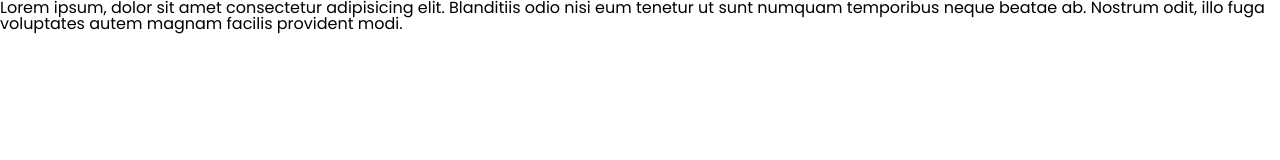
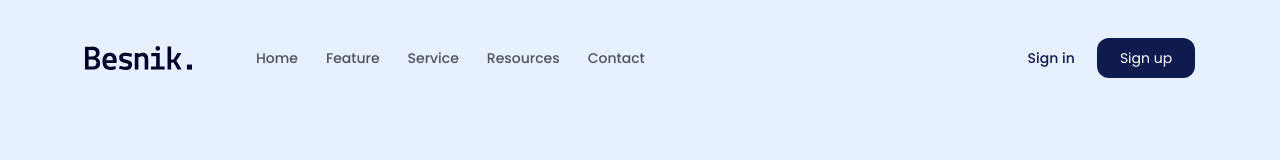
Before and after one commit to BAngQN/F8_Project1, a plain HTML site: page index.html in a window 1280 px wide. Drawn offline with Linux system fonts and the light colour scheme.

Commit message:
create header

```diff
--- a/assets/css/styles.css
+++ b/assets/css/styles.css
@@ -1,5 +1,9 @@
 * {
     box-sizing: border-box;
+}
+
+:root {
+    --primary-color: #0f1b4c;
 }
 
 /*
@@ -12,5 +16,77 @@ html {
 
 body {
     font-size: 1.6rem;
-    font-family: "Poppins";
+    font-family: "Poppins", sans-serif;
 }
+
+/* Common */
+.content {
+    max-width: calc(100% - 48px);
+    width: 1110px;
+    margin-left: auto;
+    margin-right: auto;
+}
+
+a {
+    text-decoration: none;
+}
+
+.btn {
+    display: inline-block;
+    min-width: 98px;
+    text-align: center;
+    border-radius: 12px;
+    background: var(--primary-color);
+    color: white;
+    font-size: 1.4rem;
+    padding: 18px 16px;
+}
+
+.btn:hover {
+    opacity: 0.9;
+}
+
+/* Header */
+.header {
+    height: 100vh;
+    width: 100%;
+    background-color: #e6f0ff;
+}
+
+.navbar {
+    display: flex;
+    align-items: center;
+    padding-top: 38px;
+}
+
+.navbar ul {
+    display: flex;
+    margin-left: 50px;
+}
+
+.navbar ul a {
+    font-weight: 500;
+    font-size: 1.4rem;
+    color: #4f5361;
+    padding: 8px 14px;
+}
+
+.navbar ul a:hover {
+    text-decoration: underline;
+}
+
+.navbar .actions {
+    margin-left: auto;
+}
+
+/* Actions */
+.navbar .action_link {
+    font-weight: 500;
+    color: var(--primary-color);
+    font-size: 1.4rem;
+}
+
+.navbar .action-btn {
+    padding: 13px 16px;
+    margin-left: 18px;
+}
--- a/index.html
+++ b/index.html
@@ -6,14 +6,32 @@
         <link rel="stylesheet" href="./assets/css/reset.css" />
         <link rel="stylesheet" href="./assets/font/stylesheet.css" />
         <link rel="stylesheet" href="./assets/css/styles.css" />
+        <link rel="stylesheet" href="./assets/css/styles.css" />
         <title>F8 Project 1</title>
     </head>
     <body>
-        <p>
-            Lorem ipsum, dolor sit amet consectetur adipisicing elit. Blanditiis
-            odio nisi eum tenetur ut sunt numquam temporibus neque beatae ab.
-            Nostrum odit, illo fuga voluptates autem magnam facilis provident
-            modi.
-        </p>
+        <main>
+            <header class="header">
+                <div class="content">
+                    <nav class="navbar">
+                        <!-- Logo -->
+                        <img src="./assets/img/Logo.svg" alt="Besnik." />
+                        <!-- Navigation -->
+                        <ul>
+                            <li><a href="#!">Home</a></li>
+                            <li><a href="#!">Feature</a></li>
+                            <li><a href="#!">Service</a></li>
+                            <li><a href="#!">Resources</a></li>
+                            <li><a href="#!">Contact</a></li>
+                        </ul>
+                        <!-- Action -->
+                        <div class="actions">
+                            <a class="action_link" href="#!">Sign in</a>
+                            <a class="btn action-btn" href="#!">Sign up</a>
+                        </div>
+                    </nav>
+                </div>
+            </header>
+        </main>
     </body>
 </html>
```
Also changed, not shown: assets/img/Logo.svg (added), 1 other file.
